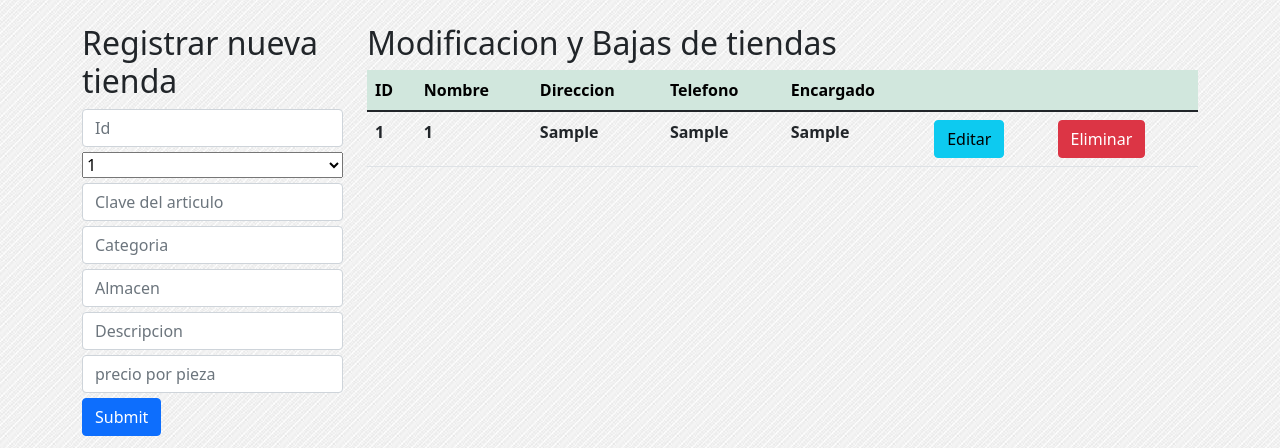
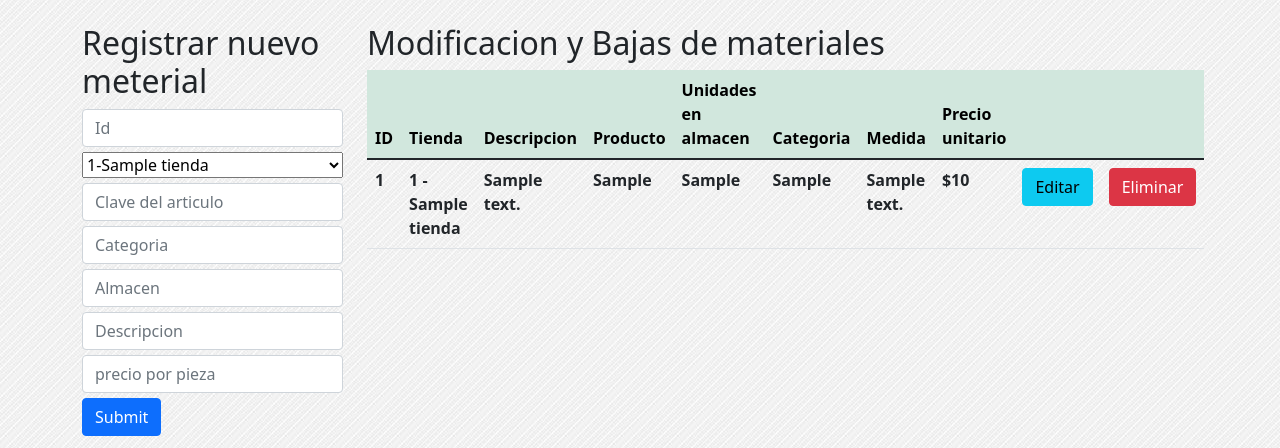
Before and after one commit to VilaxG/Ferrakasa, a PHP site: page /material.php in a window 1280 px wide. Shown: the part 66-514 px from the top of the page. Run offline with PHP 8.4, Linux system fonts and the light colour scheme; tables that the repository leaves empty or names only in its code hold one stand-in row (values such as "Sample post"); lists and menus that the app fills with data are empty.

Commit message:
pagina de administracion

```diff
--- a/ProyASSO/conexion.php
+++ b/ProyASSO/conexion.php
@@ -4,7 +4,7 @@ $database = "ferrekasa";
 $username = "root";
 $password = "";
 // Create connection
-$conn = new mysqli($servername, $username, $password, $database,3306);
+$conn = new mysqli($servername, $username, $password, $database,3307);
 // Check connection
 if (!$conn) {
     die("Connection failed: " . mysqli_connect_error());
--- a/ProyASSO/material.php
+++ b/ProyASSO/material.php
@@ -1,7 +1,24 @@
 <?php
 include("conexion.php");
 $sql = "SELECT *  FROM material";
-$qry = "SELECT id_tienda from tienda;";
+$qry = "SELECT id_tienda,nombre_tienda from tienda;";
+$sql=
+"SELECT
+    m.id_material id_m,
+    concat(m.id_tienda, ' - ', t.nombre_tienda) tienda,
+    m.producto producto,
+    u.text_medida medida,
+    m.almacen almacen,
+    m.descripcion descripcion,
+    concat('$', m.precio) precio,
+    m.categoria categoria
+FROM
+    material m
+JOIN tienda t ON
+    t.id_tienda = m.id_tienda
+JOIN unidad_medida u ON
+    u.id_medida = m.id_medida;
+";
 $rw = mysqli_query($conn, $qry);
 
 $query = mysqli_query($conn, $sql);
@@ -32,14 +49,14 @@ $query = mysqli_query($conn, $sql);
     <div class="container crud">
         <div class="row">
             <div class="col-3">
-                <h2>Registrar nueva tienda</h2>
+                <h2>Registrar nuevo meterial</h2>
                 <form action="material_a.php" method="POST">
-                    <input type="number" class="form-control " name="id_material" placeholder="Id">
+                    <input type="number" class="form-control " name="id_m" placeholder="Id">
                     <select style="width: 100%; margin-bottom: 5px;">
                         <?php
                         while ($rwid = mysqli_fetch_array($rw)) {
                         ?>
-                            <option value="<?php $rwid['id_tienda'] ?>"><?php echo $rwid['id_tienda'] ?></option>
+                            <option value="<?php $rwid['id_tienda'] ?>"><?php echo $rwid['id_tienda'].'-'.$rwid['nombre_tienda'] ?></option>
                         <?php
                         }
                         ?>
@@ -53,15 +70,18 @@ $query = mysqli_query($conn, $sql);
                 </form>
             </div>
             <div class="col-9">
-                <h2>Modificacion y Bajas de tiendas</h2>
+                <h2>Modificacion y Bajas de materiales</h2>
                 <table class="table">
                     <thead class="table-success table-striped">
                         <tr>
                             <th>ID</th>
-                            <th>Nombre</th>
-                            <th>Direccion</th>
-                            <th>Telefono</th>
-                            <th>Encargado</th>
+                            <th>Tienda</th>
+                            <th>Descripcion</th>
+                            <th>Producto</th>
+                            <th>Unidades en almacen</th>
+                            <th>Categoria</th>
+                            <th>Medida</th>
+                            <th>Precio unitario</th>
                             <th></th>
                             <th></th>
                         </tr>
@@ -72,13 +92,16 @@ $query = mysqli_query($conn, $sql);
                         while ($row = mysqli_fetch_array($query)) {
                         ?>
                             <tr>
-                                <th><?php echo $row['id_material'] ?></th>
-                                <th><?php echo $row['id_tienda'] ?></th>
-                                <th><?php echo $row['cve_articulo'] ?></th>
+                                <th><?php echo $row['id_m'] ?></th>
+                                <th><?php echo $row['tienda'] ?></th>
+                                <th><?php echo $row['descripcion'] ?></th>
                                 <th><?php echo $row['producto'] ?></th>
                                 <th><?php echo $row['almacen'] ?></th>
-                                <th><a href="tienda_mod.php?id_tienda=<?php echo $row['id_tienda'] ?>" class="btn btn-info">Editar</a></th>
-                                <th><a href="tienda_b.php?id_tienda=<?php echo $row['id_tienda'] ?>" class="btn btn-danger">Eliminar</a></th>
+                                <th><?php echo $row['categoria'] ?></th>
+                                <th><?php echo $row['medida'] ?></th>
+                                <th><?php echo $row['precio'] ?></th>
+                                <th><a href="material_mod.php?id_tienda=<?php echo $row['id_m'] ?>" class="btn btn-info">Editar</a></th>
+                                <th><a href="material.php?id_tienda=<?php echo $row['id_m'] ?>" class="btn btn-danger">Eliminar</a></th>
                             </tr>
                         <?php
                         }
--- a/ProyASSO/tienda.php
+++ b/ProyASSO/tienda.php
@@ -5,6 +5,7 @@ $query = mysqli_query($conn, $sql);
 ?>
 <!DOCTYPE html>
 <html lang="es">
+
 <head>
     <meta charset="UTF-8">
     <meta http-equiv="X-UA-Compatible" content="IE=edge">
@@ -30,10 +31,10 @@ $query = mysqli_query($conn, $sql);
             <div class="col-3">
                 <h2>Registrar nueva tienda</h2>
                 <form action="tienda_a.php" method="POST">
-                    <input type="text" class="form-control " name="id_tienda" placeholder="Id">
+                    <!--<input type="number" class="form-control " name="id_tienda" placeholder="Id">-->
                     <input type="text" class="form-control " name="nombre_tienda" placeholder="Nombre">
                     <input type="text" class="form-control " name="direccion" placeholder="Direccion">
-                    <input type="text" class="form-control " name="telefono" placeholder="Telefono">
+                    <input type="number" class="form-control " name="telefono" placeholder="Telefono">
                     <input type="text" class="form-control " name="encargado" placeholder="Encargado">
                     <input type="submit" class="btn btn-primary">
                 </form>
```
